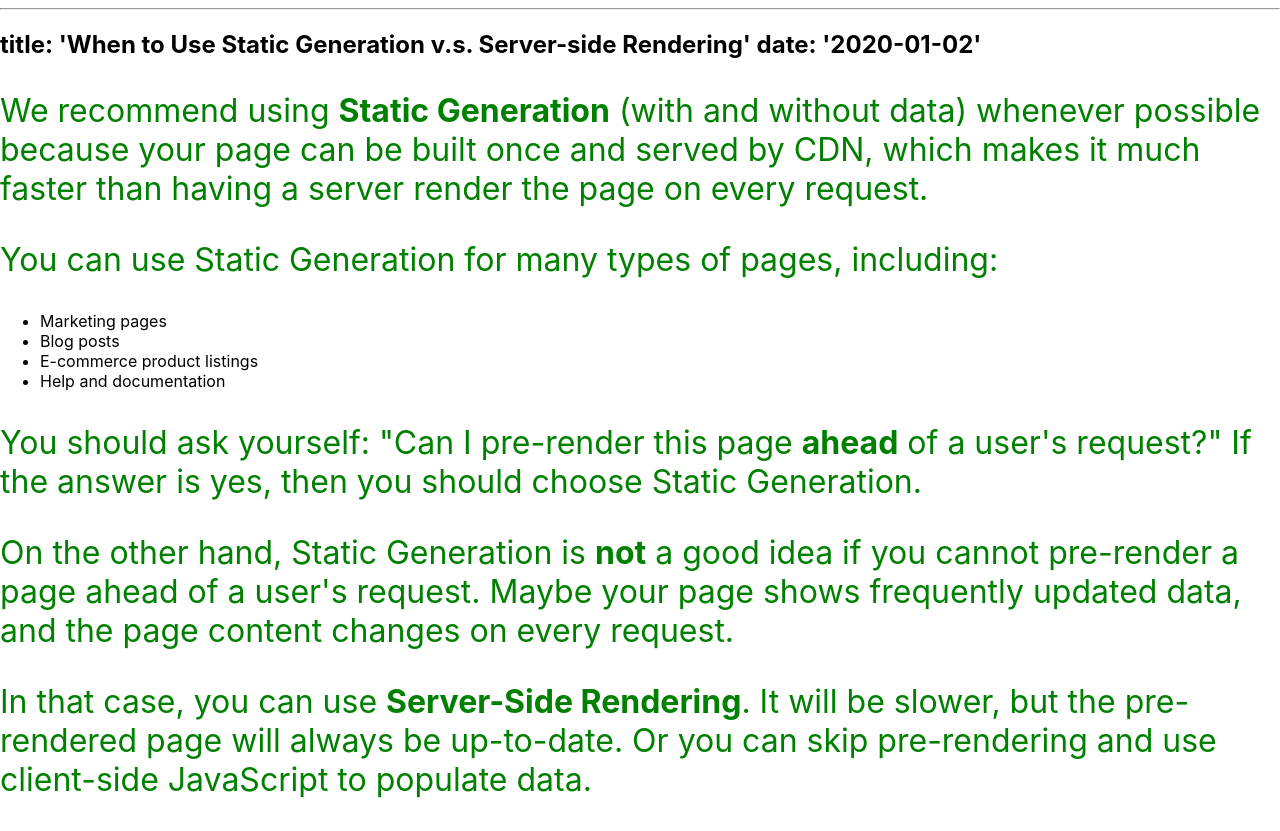
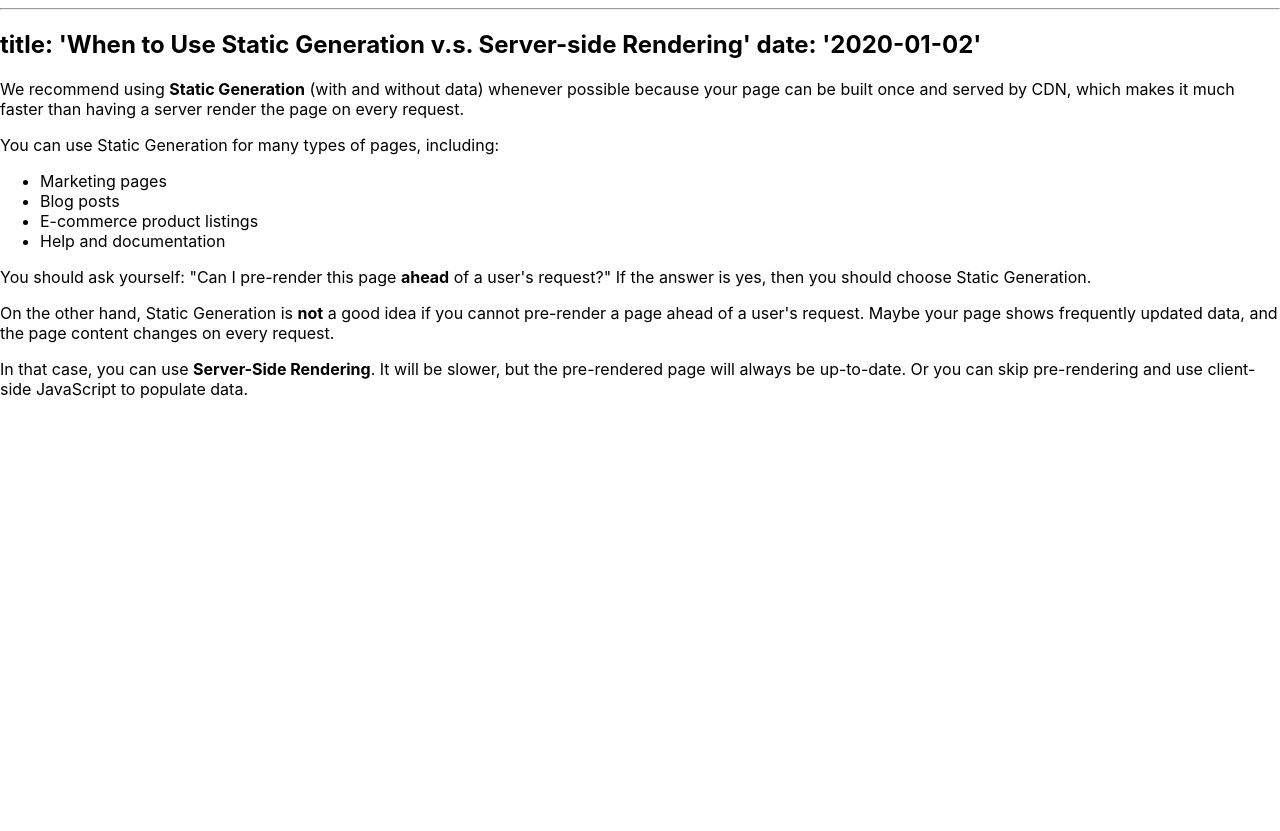
Before and after one commit to cookie777/portfolio-website, a Next.js app: page /test-post in a window 1280 px wide. After the commit the page ends 800 px from the top, so only its background shows below. Built offline with nearby package versions, Linux system fonts and the light colour scheme.

Commit message:
test: css

```diff
--- a/lib/posts.js
+++ b/lib/posts.js
@@ -74,6 +74,7 @@ export async function getSinglePostDataOf(subFolder, id) {
   .use(html)
   .process(matterResult.content)
   const contentHtml = processedContent.toString()
+  console.log(contentHtml)
   return {
     id,
     contentHtml,
--- a/pages/test-post.js
+++ b/pages/test-post.js
@@ -1,26 +1,22 @@
 import fs from 'fs'
 import path from 'path'
+import ReactMarkdown from "react-markdown";
+import Markdown from "react-markdown";
 import styled from 'styled-components';
-import ReactMarkdown from "react-markdown";
-
 
 const StyledP = styled.p`
-  font-size: 32px;
-  color: green;
+font-size: 12px;
+color: green;
 `;
-// const StyledP = props => <p style={{
-//   fontSize: '40px',
-//   lineHeight: 1.6,
-//   color: 'red',
-// }} />
-const components = {
-  p: StyledP
-}
 
 export default function TestPage({ source }) {
   return (
     <div>
-      <ReactMarkdown children={source} components={components}/>
+      <Markdown
+        components={{
+          p: StyledP
+      }}/>
+      <ReactMarkdown children={source}/>
     </div>
   )
 }
--- a/pages/works/[id].js
+++ b/pages/works/[id].js
@@ -1,11 +1,11 @@
 import { getAllPostIdsFrom, getSinglePostDataOf } from '../../lib/posts'
 
-// import styles from './works.module.css'
+import styles from './works.module.css'
 
 export default function Works({postData}) {
 
   return (
-    <div>
+    <div className={styles.test}>
       {postData.title}
       <br />
       {postData.id}
--- a/pages/works/works.module.css
+++ b/pages/works/works.module.css
@@ -1,6 +1,6 @@
 
 .test li {
-  font-size: 24px;
+  font-size: 60px;
   font-weight: 900;
-  color: brown;
+  color: gold;
 }
```
